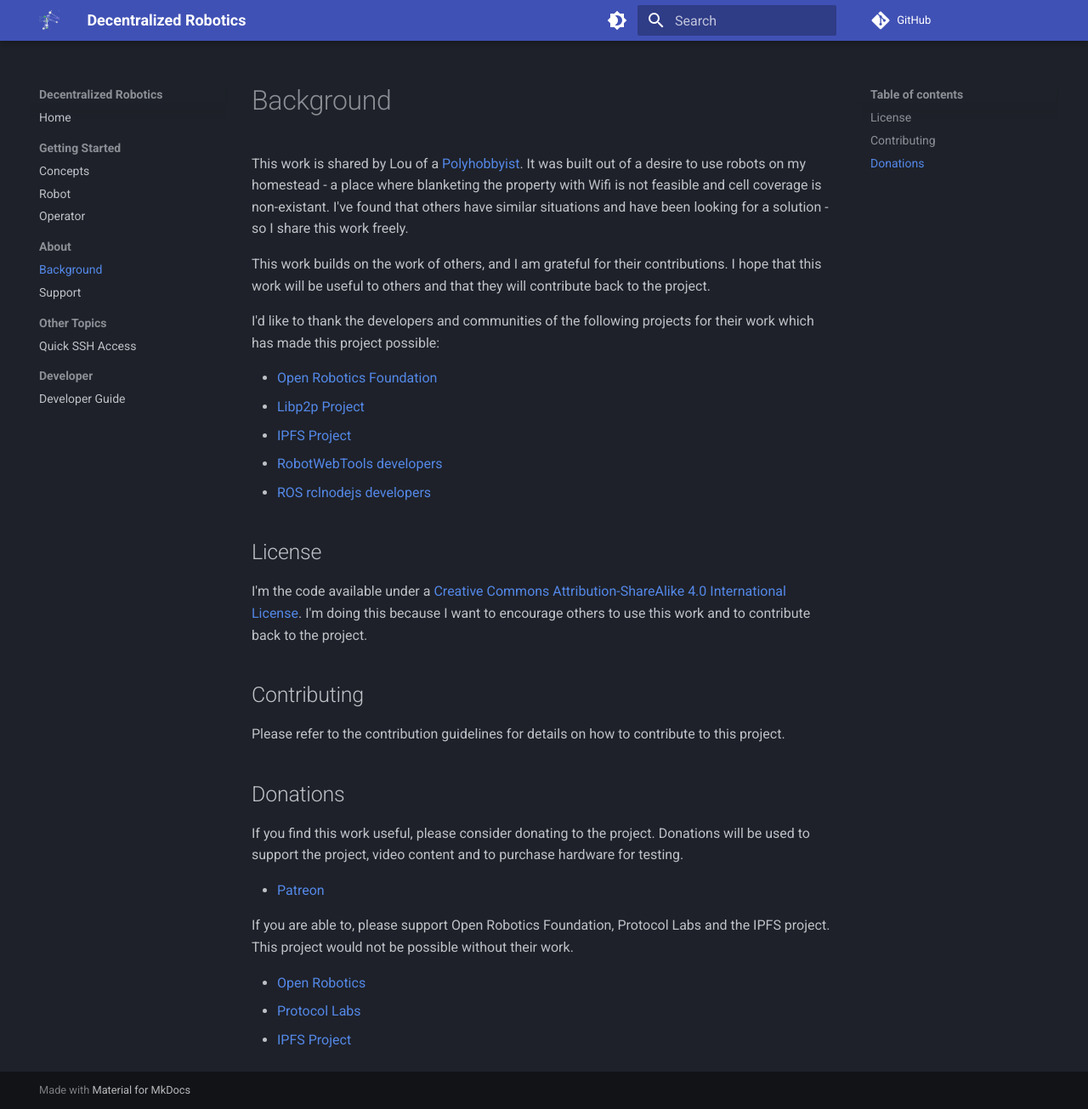
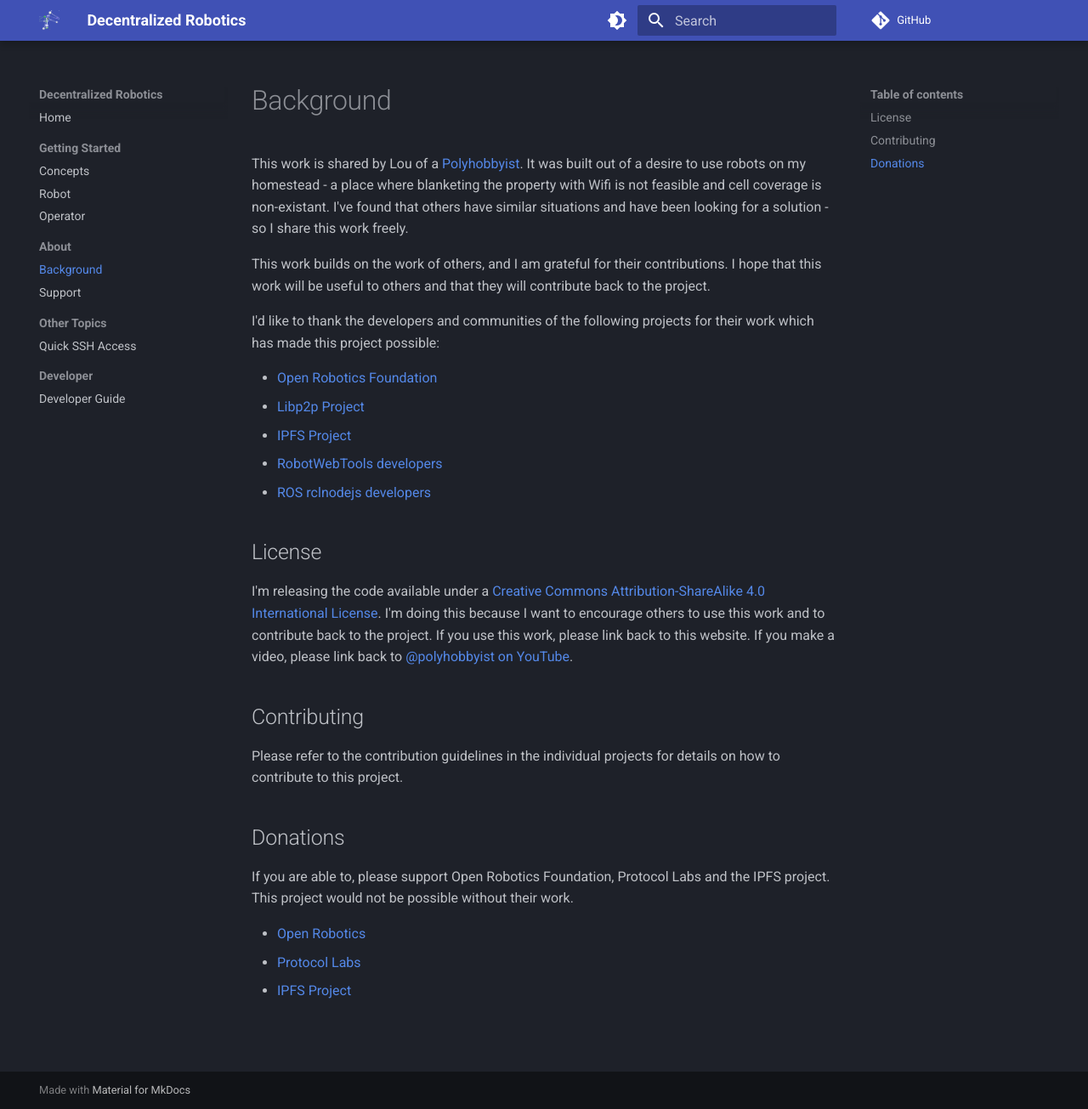
Before and after one commit to decentralizedrobotics/decentralizedrobotics, an MkDocs documentation site: the page built from docs/About/Background.md, in a window 1280 px wide and 1305 px high. Shown: the whole window at 85% size. Built offline with MkDocs 1.6.1 and Material for MkDocs 9.7.7, drawn with Linux system fonts in a browser that asks for light colours; comment, search, counter and statistics services are not loaded.

Commit message:
Update for prerelease

```diff
--- a/docs/About/Background.md
+++ b/docs/About/Background.md
@@ -11,16 +11,12 @@
  * [ROS rclnodejs developers](https://github.com/RobotWebTools/rclnodejs)
 
 ## License
-I'm the code available under a [Creative Commons Attribution-ShareAlike 4.0 International License](http://creativecommons.org/licenses/by-sa/4.0/). I'm doing this because I want to encourage others to use this work and to contribute back to the project.
+I'm releasing the code available under a [Creative Commons Attribution-ShareAlike 4.0 International License](http://creativecommons.org/licenses/by-sa/4.0/). I'm doing this because I want to encourage others to use this work and to contribute back to the project. If you use this work, please link back to this website. If you make a video, please link back to [@polyhobbyist on YouTube](https://youtube.com/@polyhobbyist).
 
 ## Contributing
-Please refer to the contribution guidelines for details on how to contribute to this project.
+Please refer to the contribution guidelines in the individual projects for details on how to contribute to this project.
 
 ## Donations
-If you find this work useful, please consider donating to the project. Donations will be used to support the project, video content and to purchase hardware for testing.
-
- * [Patreon](https://www.patreon.com/polyhobbyist)
-
 If you are able to, please support Open Robotics Foundation, Protocol Labs and the IPFS project. This project would not be possible without their work.
 
  * [Open Robotics](https://www.openrobotics.org/)
```
Also changed, not shown: README.md (+3 -15 lines), docs/index.md (+6 -1 lines), 1 other file.
